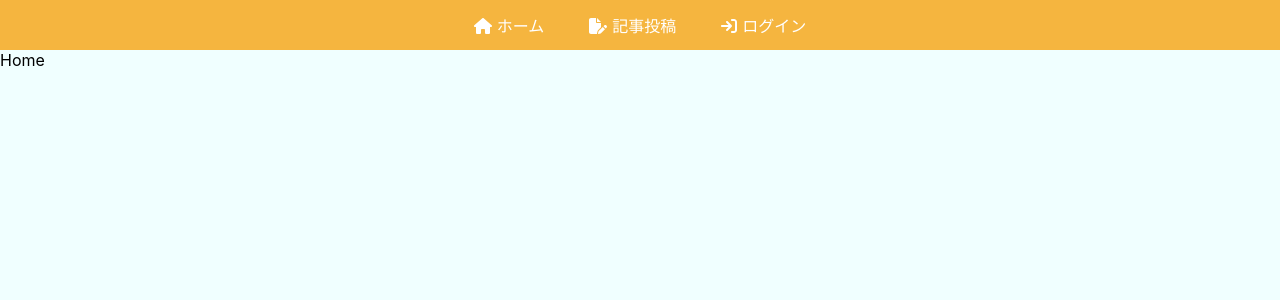
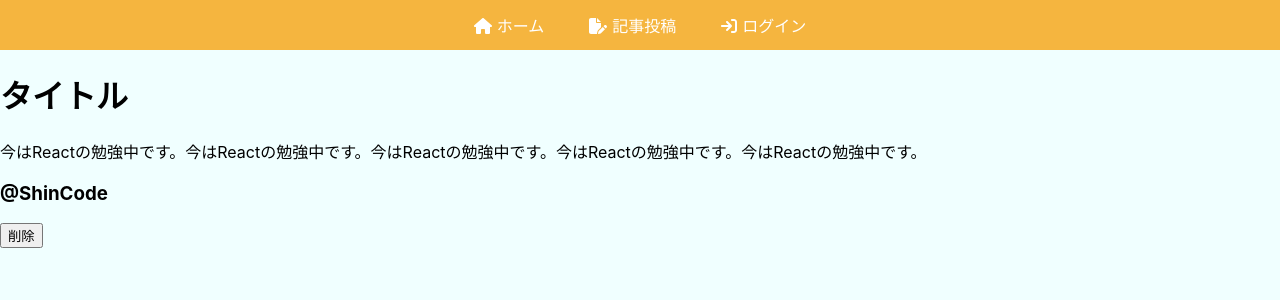
Before and after one commit to KurumiRumi/3ReactApps_BlogApp, a React (Create React App) app in the folder blog-with-react-and-firebase/: page / in a window 1280 px wide. Shown: the top 300 px of the page. Built offline with nearby package versions, Linux system fonts and the light colour scheme; no server answers.

Commit message:
40. Homeコンポーネントを作成しよう

```diff
--- a/blog-with-react-and-firebase/src/components/Home.js
+++ b/blog-with-react-and-firebase/src/components/Home.js
@@ -1,7 +1,22 @@
 import React from "react";
 
 const Home = () => {
-  return <div>Home</div>;
+  return (
+    <div className="homePage">
+      <div className="postContents">
+        <div className="postHeader">
+          <h1>タイトル</h1>
+        </div>
+      </div>
+      <div className="postTextContainer">
+        今はReactの勉強中です。今はReactの勉強中です。今はReactの勉強中です。今はReactの勉強中です。今はReactの勉強中です。
+      </div>
+      <div className="nameAndDeleteButton">
+        <h3>@ShinCode</h3>
+        <button>削除</button>
+      </div>
+    </div>
+  );
 };
 
 export default Home;
```
